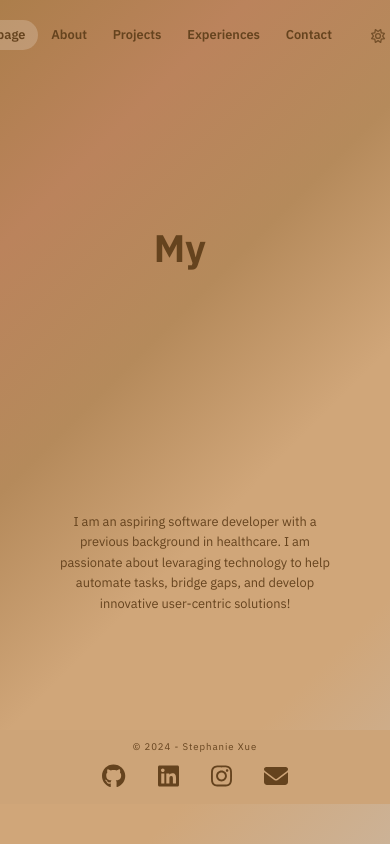
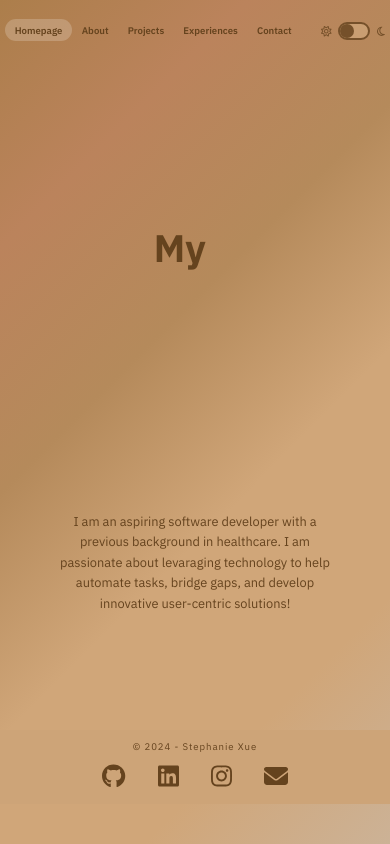
Before and after one commit to steph-xue/portfolio, a React (Vite) app: page / in a window 390 px wide. Built offline with nearby package versions, Linux system fonts and the light colour scheme.

Commit message:
fix navbar mobile spacing

```diff
--- a/src/style.scss
+++ b/src/style.scss
@@ -142,14 +142,14 @@ a {
 }
 
 .navbar-list {
-    font-size: var(--fs-m);
+    font-size: var(--fs-s);
 	font-weight: var(--fw-med);
 	list-style: none;
     display: flex;
-	gap: 0.05vw;
+	gap: 0;
 	margin: 0;
-	padding-right: 0.5em;
-	padding-left: 0.5em;
+	padding-right: 0;
+	padding-left: 0;
 	padding-block: 1em;
 	border-radius: 50px;
 	transition: background 0.3s ease-in-out;
@@ -171,6 +171,7 @@ a {
 
 @media (min-width: 400px) {
 	.navbar-list {
+		font-size: var(--fs-m);
 		gap: 0.6vw;
 		padding-right: 1em;
 		padding-left: 1em;
```
